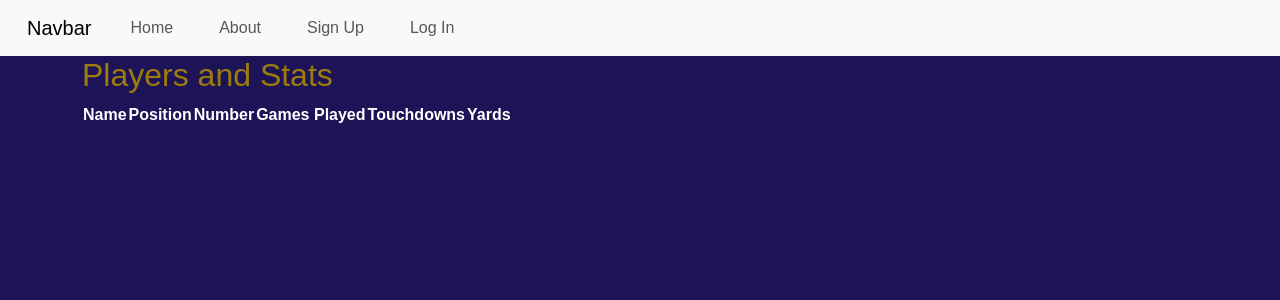
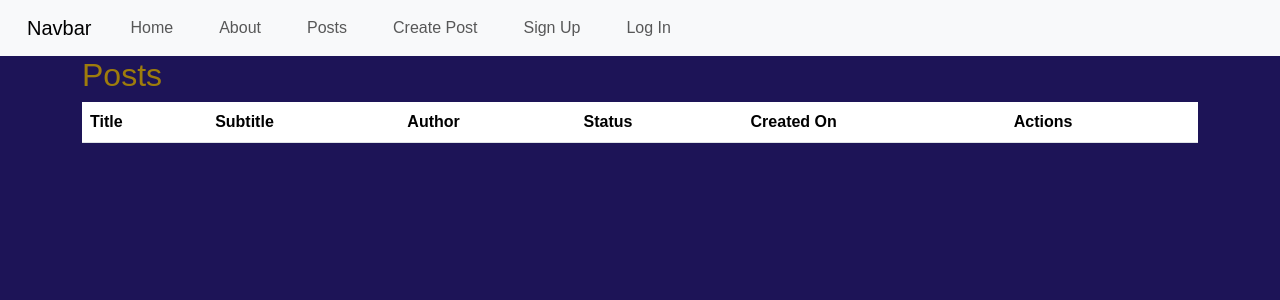
Before and after one commit to Amolina5/redesigned-parakeet, a Django app: page /posts/ in a window 1280 px wide. Shown: the top 300 px of the page. Run offline with Django 5.2, Linux system fonts and the light colour scheme; data comes from the database, SQL or seed files in the repository; both versions use the stored data as it was after the commit; lists and menus that the app fills with data are empty; parts of the project's set-up code (start-up, migrations or seed data) failed here and were passed over.

Commit message:
class 3 heroku

```diff
--- a/posts/views.py
+++ b/posts/views.py
@@ -18,19 +18,16 @@ class PostUpdateView(LoginRequiredMixin, UserPassesTestMixin, UpdateView):
     model = Post
     fields = [
         'title', 'subtitle', 'body', 'status',
-
     ]
 
     def test_func(self):
         post = self.get_object()
         return self.request.user == post.author
 
-
-
 class PostDeleteView(LoginRequiredMixin, UserPassesTestMixin, DeleteView):
     template_name = 'posts/delete.html'
     model = Post
-    success_url = reverse_lazy('list')          # we dont have urlpatterns yet , so list is not a url pattern yet
+    success_url = reverse_lazy('list')  # Ensure 'list' is a valid URL pattern
 
     def test_func(self):
         post = self.get_object()
@@ -39,47 +36,46 @@ class PostDeleteView(LoginRequiredMixin, UserPassesTestMixin, DeleteView):
 class PostListView(ListView):
     template_name = 'posts/list.html'
     model = Post
-    context_object_name = 'posts_list'
+    context_object_name = 'posts_list'  # Consistent naming
 
     def get_context_data(self, **kwargs):
         context = super().get_context_data(**kwargs)
         published = Status.objects.get(name='published')
-        context["post_list"] = (
+        context["posts_list"] = (  # Consistent naming
             Post.objects
             .filter(status=published)
             .order_by("created_on").reverse()
         )
         return context
 
-    class DraftPostListView(LoginRequiredMixin, ListView):
-        template_name = 'posts/list.html'
-        model = Post
+class DraftPostListView(LoginRequiredMixin, ListView):
+    template_name = 'posts/list.html'
+    model = Post
 
+    def get_context_data(self, **kwargs):
+        context = super().get_context_data(**kwargs)
+        draft = Status.objects.get(name='draft')
+        context["posts_list"] = (  # Consistent naming
+            Post.objects
+            .filter(status=draft)
+            .filter(author=self.request.user)
+            .order_by("created_on").reverse()
+        )
+        return context
 
-        def get_context_data(self, **kwargs):
-            context = super().get_context_data(**kwargs)
-            draft = Status.objects.get(name='draft')
-            context["post_list"] = (
-                Post.objects
-                .filter(status=draft)
-                .filter(author=self.request.user)
-                .order_by("created_on").reverse()
-            )
-            return context
+class ArchivePostListView(LoginRequiredMixin, ListView):
+    template_name = 'posts/list.html'
+    model = Post
 
-    class ArchivePostListView(LoginRequiredMixin, ListView):
-        template_name = 'posts/list.html'
-        model = Post
-
-        def get_context_data(self, **kwargs):
-            context = super().get_context_data(**kwargs)
-            archive = Status.objects.get('archived')
-            context["post_list"] = (
-                Post.objects
-                .filter(status=archive)
-                .order_by("created_on").reverse()
-            )
-            return context
+    def get_context_data(self, **kwargs):
+        context = super().get_context_data(**kwargs)
+        archive = Status.objects.get(name='archived')  # Corrected retrieval
+        context["posts_list"] = (  # Consistent naming
+            Post.objects
+            .filter(status=archive)
+            .order_by("created_on").reverse()
+        )
+        return context
 
 class PostDetailView(DetailView):
     template_name = 'posts/detail.html'
@@ -90,8 +86,8 @@ class PostCreateView(LoginRequiredMixin, CreateView):
     model = Post
     fields = [
         'title', 'subtitle', 'body', 'status',
+    ]
 
-    ]
     def form_valid(self, form):
         form.instance.author = self.request.user
         return super().form_valid(form)
--- a/templates/base.html
+++ b/templates/base.html
@@ -24,10 +24,10 @@
                 <div class="navbar-nav">
                     <a class="nav-link" href="{% url 'home' %}">Home</a>
                     <a class="nav-link" href="{% url 'about' %}">About</a>
-                    {% if user.is_authenticated %}
+
                     <a class="nav-link" href="{% url 'posts_list' %}">Posts</a>
                     <a class="nav-link" href="{% url 'post_create' %}">Create Post</a>
-
+                    {% if user.is_authenticated %}
                     <form method="POST" action="{% url 'logout' %}">
                         {% csrf_token %}
                         <input type="submit" class="nav-link" value="Log Out">
--- a/templates/posts/list.html
+++ b/templates/posts/list.html
@@ -1,29 +1,35 @@
 {% extends "base.html" %}
 
-{% block title %}Player List{% endblock %}
+{% block title %}Post List{% endblock %}
 
 {% block content %}
-    <h2>Players and Stats</h2>
-    <table>
+    <h2>Posts</h2>
+    <table class="table">
         <thead>
             <tr>
-                <th>Name</th>
-                <th>Position</th>
-                <th>Number</th>
-                <th>Games Played</th>
-                <th>Touchdowns</th>
-                <th>Yards</th>
+                <th>Title</th>
+                <th>Subtitle</th>
+                <th>Author</th>
+                <th>Status</th>
+                <th>Created On</th>
+                <th>Actions</th>
             </tr>
         </thead>
         <tbody>
-            {% for player in players %}
+            {% for post in posts_list %}
                 <tr>
-                    <td>{{ player.name }}</td>
-                    <td>{{ player.position }}</td>
-                    <td>{{ player.number }}</td>
-                    <td>{{ player.stats.games_played }}</td>
-                    <td>{{ player.stats.touchdowns }}</td>
-                    <td>{{ player.stats.yards }}</td>
+                    <td>{{ post.title }}</td>
+                    <td>{{ post.subtitle }}</td>
+                    <td>{{ post.author }}</td>
+                    <td>{{ post.status.name }}</td>
+                    <td>{{ post.created_on }}</td>
+                    <td>
+                        <a href="{% url 'post_detail' post.pk %}" class="btn btn-primary">View</a>
+                        {% if user.is_authenticated and user == post.author %}
+                            <a href="{% url 'post_edit' post.pk %}" class="btn btn-secondary">Edit</a>
+                            <a href="{% url 'post_delete' post.pk %}" class="btn btn-danger">Delete</a>
+                        {% endif %}
+                    </td>
                 </tr>
             {% endfor %}
         </tbody>
```
Also changed, not shown: templates/posts/post.html (+4 -5 lines), db.sqlite3, posts/migrations/0004_post_created_on.py (added).
